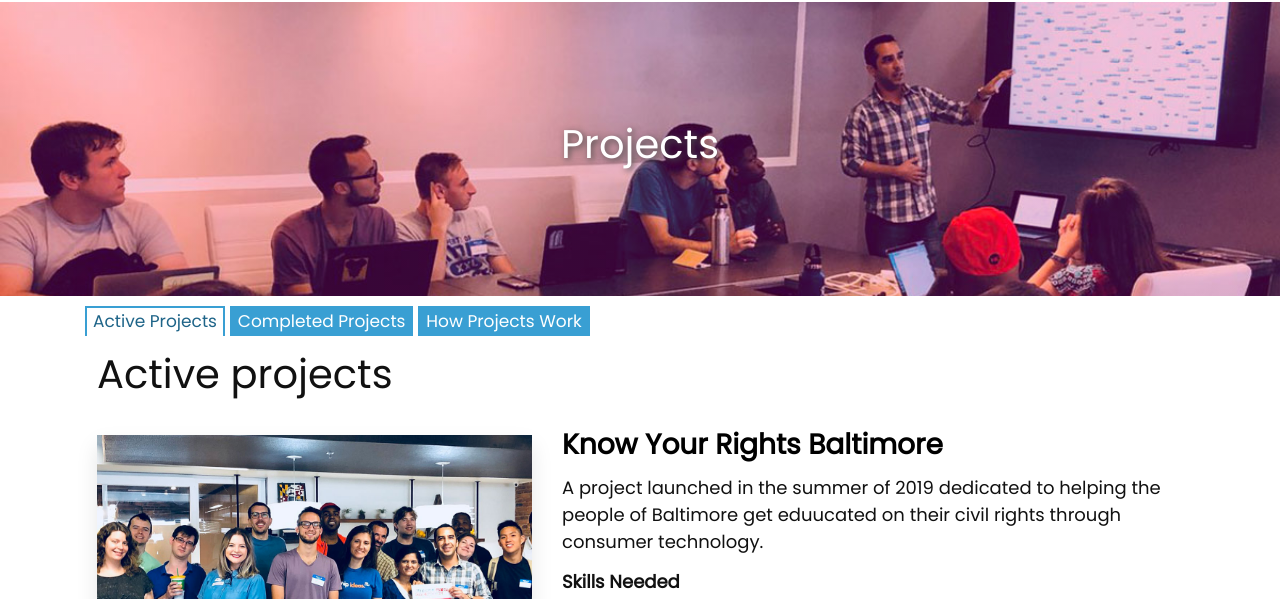
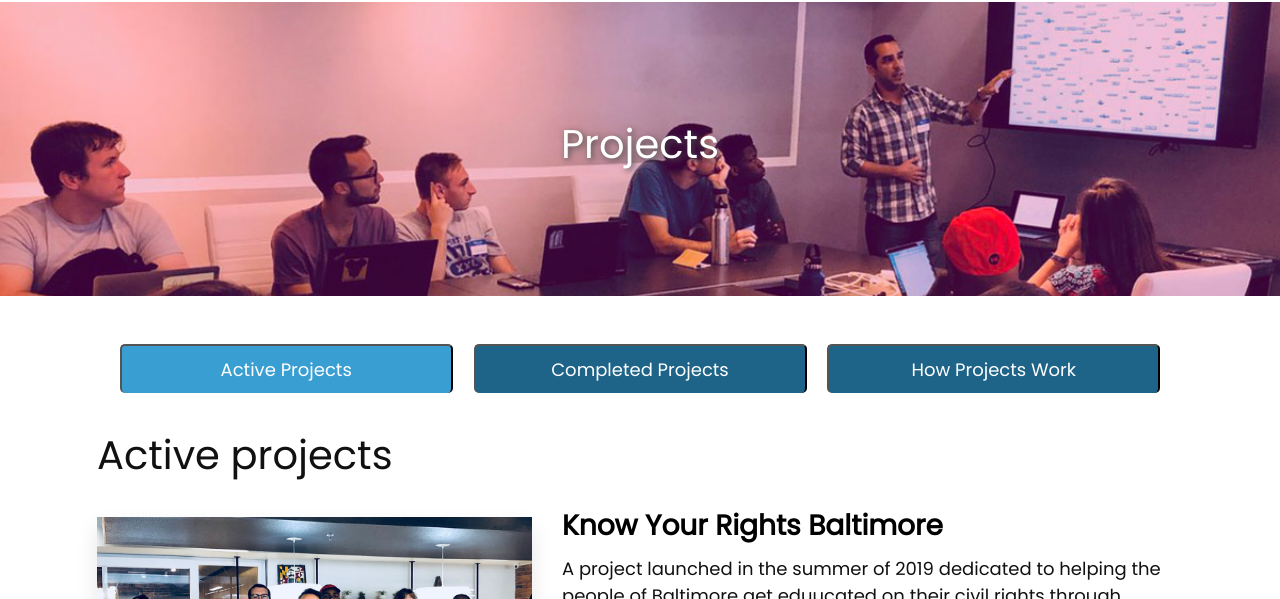
Before and after one commit to malc-v/Code-For-Baltimore, a plain HTML site: page future-projects.html in a window 1280 px wide. Shown: the part 80-679 px from the top of the page. Drawn offline with nearby package versions, Linux system fonts and the light colour scheme; a script that the page names is missing.

Commit message:
Styled tabs

```diff
--- a/css/cfb.css
+++ b/css/cfb.css
@@ -30,7 +30,7 @@ body{
 /* Bootstrap CSS */
 
 .navbar-expand-lg .navbar-nav .nav-link {color: #1e6488;}
-.navbar-expand-lg .navbar-nav .nav-link:hover {color: #563d7c;text-decoration: underline;}
+.navbar-expand-lg .navbar-nav .nav-link:hover {color: #cf1f42 !important; text-decoration: underline;}
 
 .navbar-nav .btn-outline-primary {
     color: #563d7c;
@@ -101,7 +101,7 @@ body{
 
 footer {color: white !important;}
 footer ul {list-style-type: none; padding-left: 0px;}
-footer a:hover {color: #563d7c;}
+footer a:hover {color: #cf1f42 !important;}
 footer .btn-outline-dark {border: 3px solid; font-size: 17px;}
 @media screen and (max-width: 768px) {
 	footer .btn-outline-dark {border: 2px solid; font-size: 14.4px;}
@@ -188,7 +188,7 @@ footer .btn-outline-dark {border: 3px solid; font-size: 17px;}
 }
 
 #projects h3 a {font-size: 1.75rem; margin-bottom: 10px; color: black;}
-#projects h3 a:hover {color: #399fd3;}
+#projects h3 a:hover {color: #cf1f42 !important;}
 #projects h5 {margin-bottom: 5px; font-weight: bold;}
 #projects img {
 	box-shadow: 0 10px 20px rgba(0, 0, 0, .1);
@@ -248,58 +248,50 @@ footer .btn-outline-dark {border: 3px solid; font-size: 17px;}
 /* For tabs on future Projects page */
 
   /* Style the tab */
-  .tab {
+  #tab {
   	overflow: hidden;
-	/*border: 1px solid #ccc;
-	background-color: #f1f1f1;*/
-
-
+    text-align: center;
   }
 
 
   /* Style the buttons that are used to open the tab content */
-  .tab button {
-	/*background-color: inherit;
-	background-color: white;
-	float: left;
-	border: none;
-	outline: none;
-	cursor: pointer;
-	padding: 14px 16px;
-	transition: 0.3s;*/
-
-	background-color:#399fd3;
+  #tab button {
+    background-color: #1e6488;
     color: white;
-	border: 2px solid #399fd3;
     border-bottom: none;
-	font-size: 17px;
+    font-size: 18px;
+    padding: 10px;
+    width: 30%;
+    /*transform: skew(-22deg);*/
+    border-radius: 5px;
   }
 
+@media (max-width:767px) {
+
+  #tab .mx-2 {margin-left: .15rem!important; margin-right: .15rem!important;}
+
+}
   /* Change background color of buttons on hover */
-  .tab button:hover {
-	/*background-color: #0086B3;*/
-	/*background-color: #267da9; not the right blue*/
+  #tab button:hover {
   	background-color: #1e6488;
   	color: white;
-	border: none;
-	font-size: 17px;
   }
 
   /* Create an active/current tablink class */
-  .tab button.active {
-	background-color: white;
-	color:  #1e6488;
-	border-bottom: none;
+  #tab button.active {
+    background-color: #399fd3;
+    color: white;
   }
 
   /* Style the tab content */
   .tabcontent {
   	display: none;
   	padding: 6px 12px;
-	/*border: 1px solid #ccc;*/
-	/*border-top: none;*/
   	outline: none;
   }
+
+
+
 
 
 
@@ -460,9 +452,8 @@ a{
 	font-weight:700;
 	transition:all 250ms ease-in-out
 }
-a:hover{
-	color:#15455e
-}
+a:hover {color: #cf1f42 !important;}
+
 .site-title{
 	font-size:26px;
 	line-height:56px;
--- a/future-projects.html
+++ b/future-projects.html
@@ -1,3 +1,4 @@
+
 <!DOCTYPE html>
 <html>
 
@@ -20,6 +21,10 @@
     <link rel="stylesheet" href="css/cfb.css">
     <link rel="canonical" href="http://codeforbaltimore.org/">
     <link rel="alternate" type="application/rss+xml" title="Code For Baltimore" href="http://codeforbaltimore.org/feed.xml" />
+
+<style>
+
+</style>
 
   </head>
 
@@ -55,12 +60,12 @@
 
 
 <!-- Tab links -->
-<div><p></p></div>
-<div class="container">
-    <div class="tab">
-        <button class="tablinks" onclick="openTab(event, 'Active')" id="defaultOpen">Active Projects</button>
-        <button class="tablinks" onclick="openTab(event, 'Completed')">Completed Projects</button>
-        <button class="tablinks" onclick="openTab(event, 'How')">How Projects Work</button>
+
+<div class="container py-4">
+    <div id="tab" class="mx-auto py-4">
+        <button class="tablinks mx-2" onclick="openTab(event, 'Active')" id="defaultOpen">Active Projects</button>
+        <button class="tablinks mx-2" onclick="openTab(event, 'Completed')">Completed Projects</button>
+        <button class="tablinks mx-2" onclick="openTab(event, 'How')">How Projects Work</button>
       </div>
 
       <!-- Tab content -->
```
Lines whose indentation alone changed are shown as unchanged.
